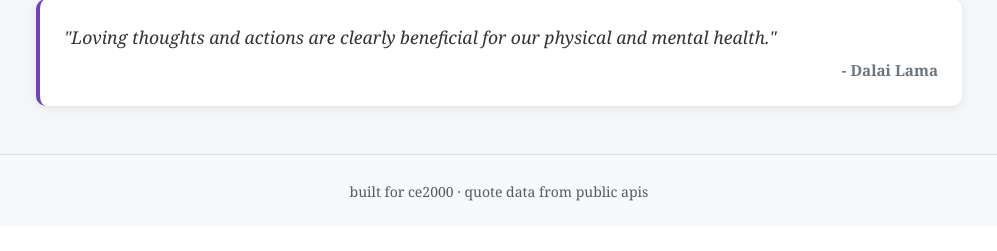
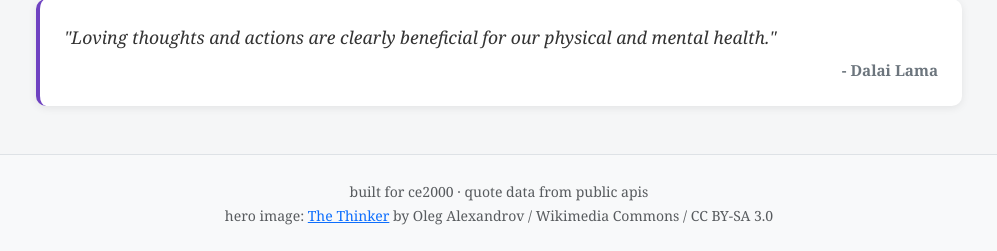
Before and after one commit to sda-p/CE2000_2627_Assessment_2017378, a Node server app: page / in a window 1280 px wide. Shown: the part 793-1044 px from the top of the page, without its empty margins (141-1138 px from the left). Before the commit the page ends 994 px from the top, so only its background shows below. Run offline with Node 20, Linux system fonts and the light colour scheme; data that the repository does not hold is empty.

Commit message:
add attribution for thinker hero image

```diff
--- a/views/partials/footer.ejs
+++ b/views/partials/footer.ejs
@@ -1,5 +1,7 @@
 <footer class="text-center py-4 bg-light border-top">
   <small class="text-muted">built for ce2000 · quote data from public apis</small>
+  <br>
+  <small class="text-muted">hero image: <a href="https://commons.wikimedia.org/wiki/File:Rodin_The_Thinker_(from_the_side).jpg" target="_blank">The Thinker</a> by Oleg Alexandrov / Wikimedia Commons / CC BY-SA 3.0</small>
 </footer>
 
 <script src="https://cdn.jsdelivr.net/npm/bootstrap@5.3.0/dist/js/bootstrap.bundle.min.js"></script>
```
